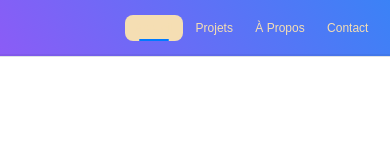
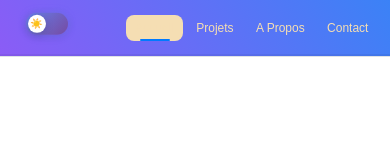
Before and after one commit to Arnold138/ArnoldBelhocineportfolio, a React (Vite) app: page / in a window 390 px wide. Shown: the top 160 px of the page. Built offline with nearby package versions, Linux system fonts and the light colour scheme.

Commit message:
modifications: Update styles and assets

```diff
--- a/src/components/AboutSection.jsx
+++ b/src/components/AboutSection.jsx
@@ -173,7 +173,7 @@ const AboutSection = () => {
     <div className="about-background" />
         {/* En-tête de section */}
         <div className={`about-header ${isVisible ? 'header-visible' : ''}`}>
-          <h2 className="about-title">À propos de moi</h2>
+          <h2 className="about-title">A propos de moi</h2>
           <div className="about-divider" />
         </div>
 
--- a/src/components/NavBarr.jsx
+++ b/src/components/NavBarr.jsx
@@ -58,7 +58,7 @@ const NavBar = ({ onNav, isDarkMode, onToggleTheme }) => {
   const navigationItems = [
     { id: 'accueil', label: 'Accueil', target: 'home' },
     { id: 'projets', label: 'Projets', target: 'projects' },
-    { id: 'about', label: 'À Propos', target: 'about' },
+    { id: 'about', label: 'A Propos', target: 'about' },
     { id: 'contact', label: 'Contact', target: 'contact' }
   ];
 
@@ -103,6 +103,11 @@ const NavBar = ({ onNav, isDarkMode, onToggleTheme }) => {
             {/* Theme Toggle moved here */}
             <ThemeToggle isDarkMode={isDarkMode} onToggleTheme={onToggleTheme} />
           </div>
+        </div>
+
+        {/* Theme Toggle for mobile */}
+        <div className="mobile-theme-toggle">
+          <ThemeToggle isDarkMode={isDarkMode} onToggleTheme={onToggleTheme} />
         </div>
 
         {/* Navigation principale */}
--- a/src/styles/navbarrr.scss
+++ b/src/styles/navbarrr.scss
@@ -364,12 +364,27 @@
     display: none; // Masquer complètement le logo sur mobile
   }
 
+  .mobile-theme-toggle {
+    display: block;
+    position: absolute;
+    left: 1rem;
+    top: 50%;
+    transform: translateY(-50%);
+  }
+
   .nav-item {
     padding: 0.5rem 0.8rem;
 
     .nav-text {
       font-size: 0.85rem;
     }
+  }
+}
+
+// Masquer le theme-toggle mobile sur desktop
+@media (min-width: 769px) {
+  .mobile-theme-toggle {
+    display: none;
   }
 }
 
--- a/src/styles/themetoggle.scss
+++ b/src/styles/themetoggle.scss
@@ -9,12 +9,6 @@
   // Animation de sautillement au chargement de la page suivi d'un bounce infini avec brillance
   animation: bounceIntro 2s ease-in-out 1s, infiniteBounce 3s ease-in-out 3s infinite;
 
-  // Positionnement sur mobile pour remplacer le logo
-  @media (max-width: 768px) {
-    position: absolute;
-    left: 1rem;
-    margin-left: 0;
-  }
 
   .toggle-container {
     width: 42px;
```
Also changed, not shown: 5 other files (tests, documents, lock files or other folders).
